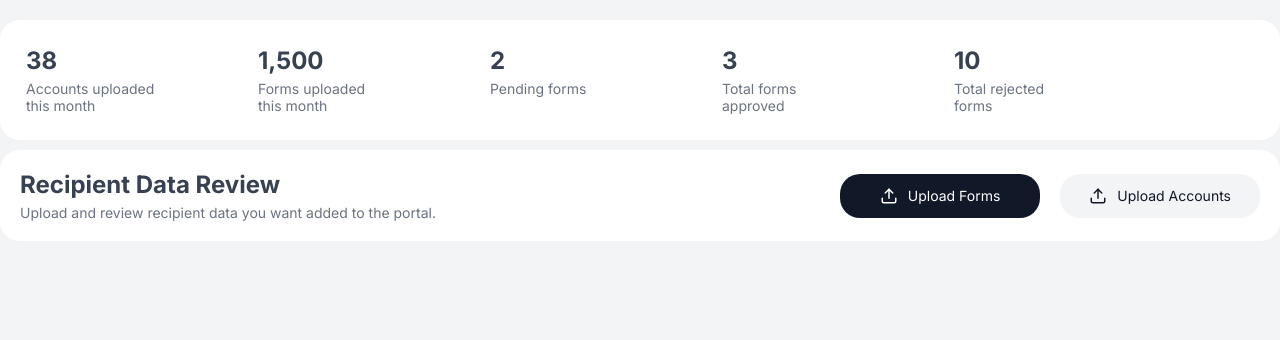
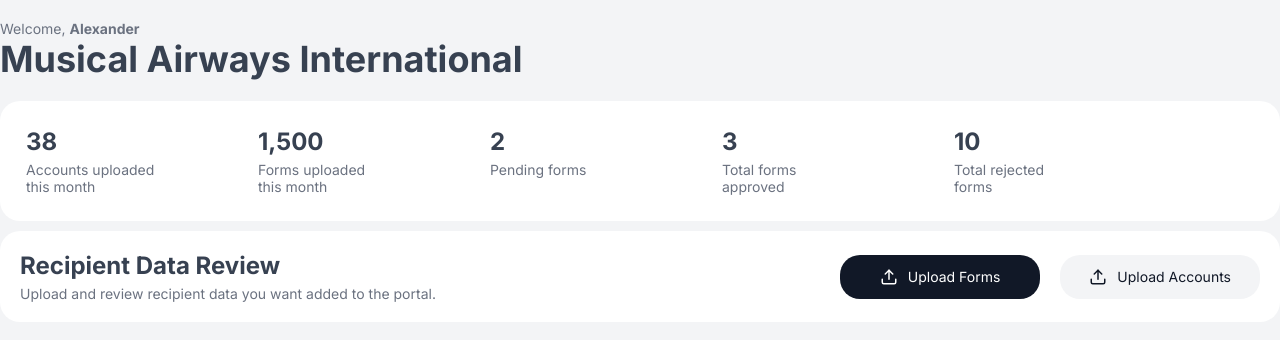
Before and after one commit to mmoya26/portal, an Angular app: page / in a window 1280 px wide. Shown: the top 340 px of the page. Built offline with nearby package versions, Linux system fonts and the light colour scheme.

Commit message:
Add title and welcome message

```diff
--- a/src/app/home-page/home-page.component.css
+++ b/src/app/home-page/home-page.component.css
@@ -0,0 +1,14 @@
+.company-name {
+    color: var(--title-color);
+    font-size: 2.25rem;
+}
+
+.welcome-message {
+    color: var(--text-color);
+    font-weight: normal;
+    font-size: 0.875rem;
+}
+
+.welcome-message span {
+    font-weight: bold;
+}
--- a/src/app/home-page/home-page.component.html
+++ b/src/app/home-page/home-page.component.html
@@ -1,2 +1,6 @@
+
+<h4 class="welcome-message">Welcome, <span>Alexander</span></h4>
+<h1 class="company-name">Musical Airways International</h1>
+
 <app-recipient-data-review-stats></app-recipient-data-review-stats>
 <app-recipient-data-review-table></app-recipient-data-review-table>
--- a/src/app/recipient-data-review-stats/recipient-data-review-stats.component.css
+++ b/src/app/recipient-data-review-stats/recipient-data-review-stats.component.css
@@ -6,6 +6,7 @@
     padding: 1.625rem;
     border-radius: var(--bd-radius);
     flex-wrap: wrap;
+    margin-top: 20px;
 }
 
 .block {
--- a/src/app/recipient-data-review-table/recipient-data-review-table.component.html
+++ b/src/app/recipient-data-review-table/recipient-data-review-table.component.html
@@ -1,7 +1,7 @@
 <div class="recipient-data-review-table">
     <div class="table-header">
         <div>
-            <h1 class="main-title">Recipient Data Review</h1>
+            <h2 class="main-title">Recipient Data Review</h2>
             <h3 class="subtitle">Upload and review recipient data you want added to the portal.</h3>
         </div>
 
```
